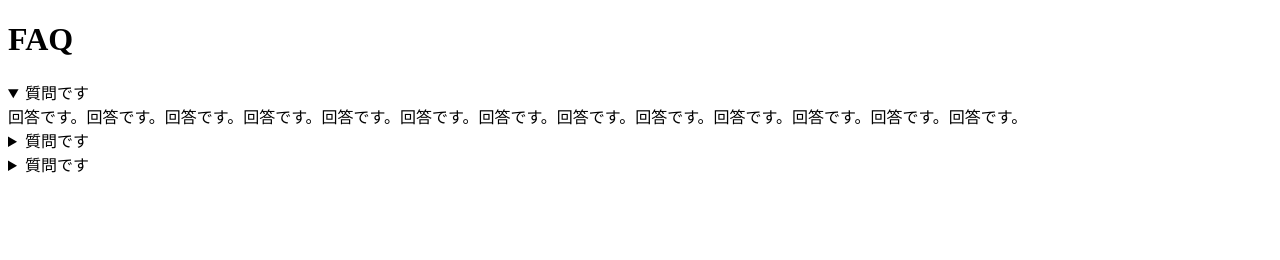
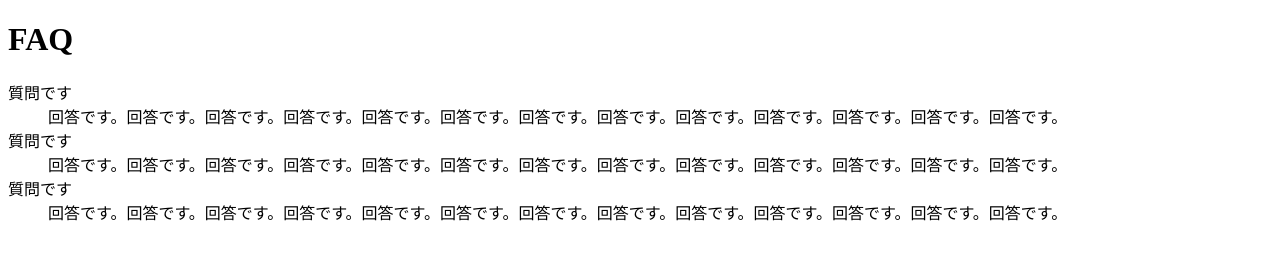
Before and after one commit to NakazatoTaichi/accordion_js, a plain HTML site: page index.html in a window 1280 px wide. Drawn offline with Linux system fonts and the light colour scheme.

Commit message:
説明リストでマークアップ

```diff
--- a/index.html
+++ b/index.html
@@ -4,20 +4,23 @@
     <meta charset="UTF-8">
     <meta name="viewport" content="width=device-width, initial-scale=1.0">
     <title>FAQ</title>
+    <link rel="stylesheet" href="css/styles.css">
 </head>
 <body>
     <h1>FAQ</h1>
-    <details open>
-        <summary>質問です</summary>
-        回答です。回答です。回答です。回答です。回答です。回答です。回答です。回答です。回答です。回答です。回答です。回答です。回答です。
-    </details>
-    <details>
-        <summary>質問です</summary>
-        回答です。回答です。回答です。回答です。回答です。回答です。回答です。回答です。回答です。回答です。回答です。回答です。回答です。
-    </details>
-    <details>
-        <summary>質問です</summary>
-        回答です。回答です。回答です。回答です。回答です。回答です。回答です。回答です。回答です。回答です。回答です。回答です。回答です。
-    </details>
+    <dl>
+        <div>
+            <dt>質問です</dt>
+            <dd>回答です。回答です。回答です。回答です。回答です。回答です。回答です。回答です。回答です。回答です。回答です。回答です。回答です。</dd>
+        </div>
+        <div>
+            <dt>質問です</dt>
+            <dd>回答です。回答です。回答です。回答です。回答です。回答です。回答です。回答です。回答です。回答です。回答です。回答です。回答です。</dd>
+        </div>
+        <div>
+            <dt>質問です</dt>
+            <dd>回答です。回答です。回答です。回答です。回答です。回答です。回答です。回答です。回答です。回答です。回答です。回答です。回答です。</dd>
+        </div>
+    </dl>
 </body>
 </html>
```
Also changed, not shown: css/styles.css (added).
